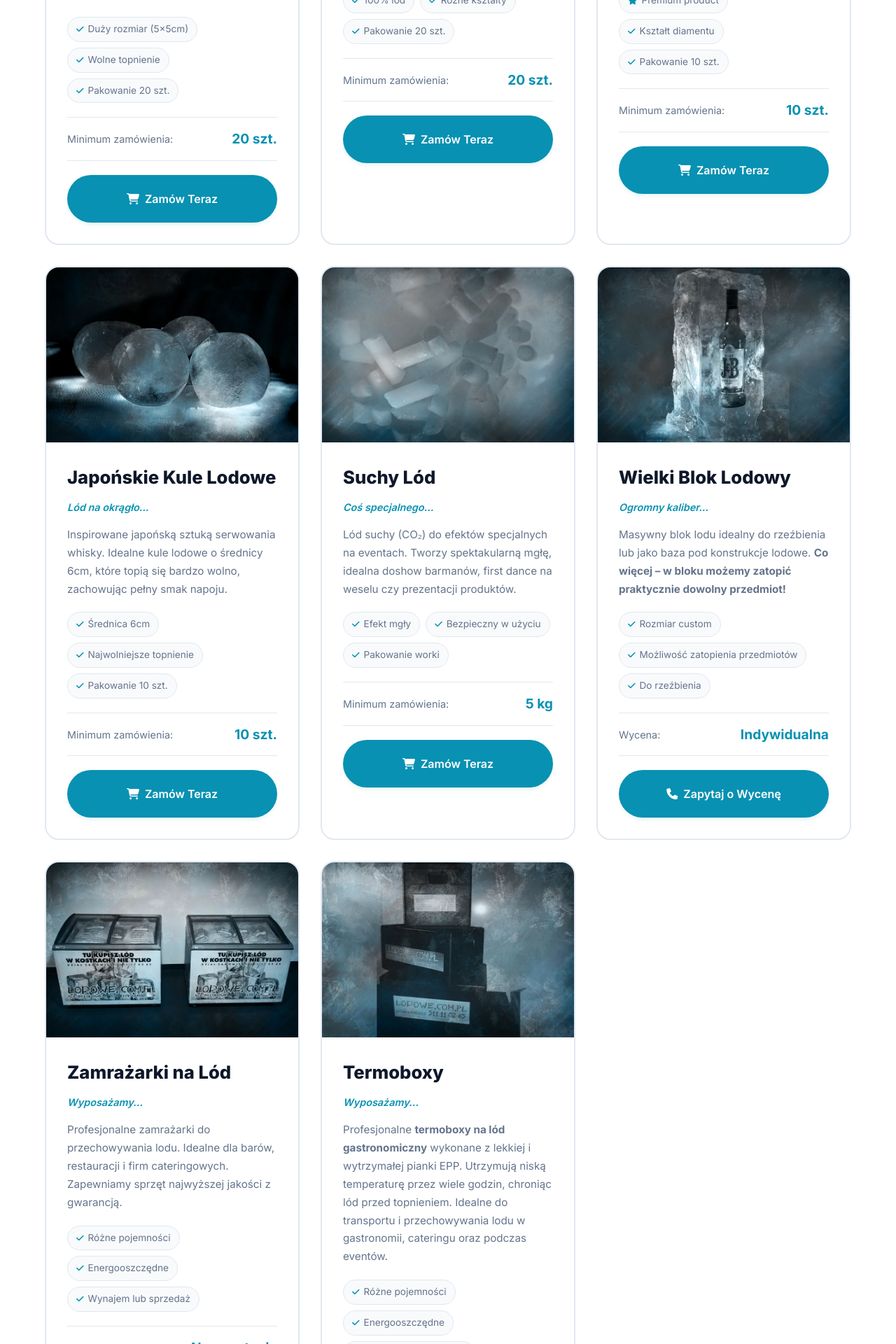
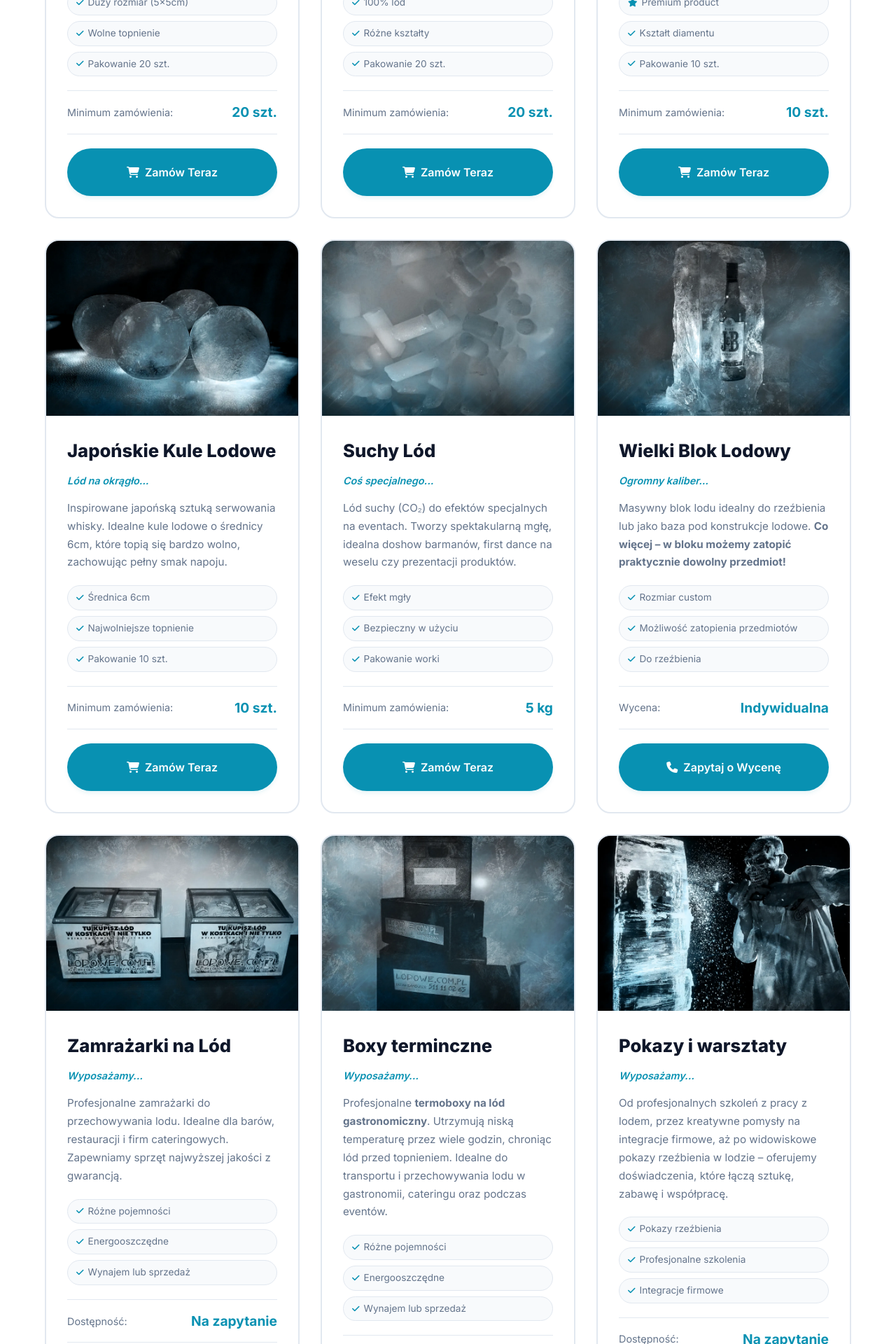
Before and after one commit to bdebinski/lodowe, a PHP site: page /uslugi/produkty-z-lodu.html in a window 1280 px wide. Shown: the part 2320-4240 px from the top of the page at 70% size. Run offline with PHP 8.4, Linux system fonts and the light colour scheme.

Commit message:
Fix buttons to bottom of service card

```diff
--- a/css/products-page.css
+++ b/css/products-page.css
@@ -24,6 +24,8 @@
     overflow: hidden;
     transition: all 0.3s ease;
     position: relative;
+    display: flex;
+    flex-direction: column;
 }
 
 .product-card:hover {
@@ -116,6 +118,8 @@
 
 .product-content {
     padding: 30px;
+    display: flex;
+    flex-direction: column;
 }
 
 .product-content h3 {
@@ -144,6 +148,7 @@
 .product-features {
     display: flex;
     flex-wrap: wrap;
+    flex-direction: column;
     gap: 8px;
     margin-bottom: 20px;
 }
@@ -189,6 +194,7 @@
 .btn-order {
     width: 100%;
     justify-content: center;
+    margin-top: auto;
 }
 
 /* Logistics Section */
--- a/css/style-ice-blue.css
+++ b/css/style-ice-blue.css
@@ -482,6 +482,7 @@ button {
     align-items: center;
     gap: var(--spacing-xs);
     transition: var(--transition-base);
+    /* margin-top: auto; */
 }
 
 .btn-link:hover {
@@ -655,6 +656,8 @@ section {
     padding: var(--spacing-xl);
     box-shadow: var(--shadow-md);
     transition: var(--transition-base);
+    display: flex;
+    flex-direction: column;
 }
 
 .service-card:hover {
@@ -674,7 +677,9 @@ section {
     font-size: 1.8rem;
     margin-bottom: var(--spacing-md);
 }
-
+.service-links {
+    margin-top: auto;
+}
 .service-title {
     font-size: 1.5rem;
     font-weight: 800;
--- a/uslugi/produkty-z-lodu.html
+++ b/uslugi/produkty-z-lodu.html
@@ -1,17 +1,21 @@
 <!DOCTYPE html>
 <html lang="pl">
+
 <head>
     <meta charset="UTF-8">
     <meta name="viewport" content="width=device-width, initial-scale=1.0">
-    <meta name="description" content="Produkty z lodu - kostki, lód kruszony, spiry lodowe, diamenty, japońskie kule, bloki lodowe i więcej. Profesjonalna produkcja lodu w Łodzi. ✓ Certyfikowana woda ✓ Dostawa">
-    <meta name="keywords" content="kostki lodu, lód kruszony, spiry lodowe, diamenty lodowe, japońskie kule, blok lodowy, suchy lód, produkty lodowe, Łódź">
+    <meta name="description"
+        content="Produkty z lodu - kostki, lód kruszony, spiry lodowe, diamenty, japońskie kule, bloki lodowe i więcej. Profesjonalna produkcja lodu w Łodzi. ✓ Certyfikowana woda ✓ Dostawa">
+    <meta name="keywords"
+        content="kostki lodu, lód kruszony, spiry lodowe, diamenty lodowe, japońskie kule, blok lodowy, suchy lód, produkty lodowe, Łódź">
 
     <title>Produkty z Lodu - Kostki, Spiry, Diamenty | Lodowe.com.pl</title>
 
     <!-- Google Fonts -->
     <link rel="preconnect" href="https://fonts.googleapis.com">
     <link rel="preconnect" href="https://fonts.gstatic.com" crossorigin>
-    <link href="https://fonts.googleapis.com/css2?family=Inter:wght@300;400;500;600;700;800;900&display=swap" rel="stylesheet">
+    <link href="https://fonts.googleapis.com/css2?family=Inter:wght@300;400;500;600;700;800;900&display=swap"
+        rel="stylesheet">
 
     <!-- Font Awesome -->
     <link rel="stylesheet" href="https://cdnjs.cloudflare.com/ajax/libs/font-awesome/6.4.0/css/all.min.css">
@@ -20,6 +24,7 @@
     <link rel="stylesheet" href="../css/service-page.css">
     <link rel="stylesheet" href="../css/products-page.css">
 </head>
+
 <body>
     <!-- Navigation Placeholder -->
     <div id="nav-placeholder"></div>
@@ -145,7 +150,7 @@
                         </div>
                     </div>
                     <div class="product-content">
-                        <h3>Spiry Lodowe z Wzorami</h3>
+                        <h3>Spiry Lodowe</h3>
                         <p class="product-tagline">Idealne dla barmana...</p>
                         <p class="product-description">
                             Najnowsza innowacja wśród barmanów! Lód w kształcie kolumny idealny do serwowania
@@ -175,7 +180,7 @@
                         </div>
                     </div>
                     <div class="product-content">
-                        <h3>Kostki Lodu XXL z Wzorami</h3>
+                        <h3>Kostki Lodu XXL</h3>
                         <p class="product-tagline">Nieco większy kaliber...</p>
                         <p class="product-description">
                             Duże kostki lodu idealne do whisky, rumu i innych alkoholi premium.
@@ -328,7 +333,8 @@
                         </p>
                         <div class="product-features">
                             <span class="feature-tag"><i class="fas fa-check"></i> Rozmiar custom</span>
-                            <span class="feature-tag"><i class="fas fa-check"></i> Możliwość zatopienia przedmiotów</span>
+                            <span class="feature-tag"><i class="fas fa-check"></i> Możliwość zatopienia
+                                przedmiotów</span>
                             <span class="feature-tag"><i class="fas fa-check"></i> Do rzeźbienia</span>
                         </div>
                         <div class="product-pricing">
@@ -370,19 +376,20 @@
                     </div>
                 </div>
 
-                 <!-- Product 11: Termoboxy -->
-                  <div class="product-card">
+                <!-- Product 11: Termoboxy -->
+                <div class="product-card">
                     <div class="product-image">
                         <div class="image-placeholder">
                             <img src="../static/images/products/termobox.webp" alt="" loading="lazy">
                         </div>
                     </div>
                     <div class="product-content">
-                        <h3>Termoboxy</h3>
+                        <h3>Boxy terminczne</h3>
                         <p class="product-tagline">Wyposażamy...</p>
                         <p class="product-description">
-                            Profesjonalne <strong>termoboxy na lód gastronomiczny</strong> wykonane z lekkiej i wytrzymałej pianki EPP.
-                            Utrzymują niską temperaturę przez wiele godzin, chroniąc lód przed topnieniem. Idealne do transportu i
+                            Profesjonalne <strong>termoboxy na lód gastronomiczny</strong>.
+                            Utrzymują niską temperaturę przez wiele godzin, chroniąc lód przed topnieniem. Idealne do
+                            transportu i
                             przechowywania lodu w gastronomii, cateringu oraz podczas eventów.
                         </p>
                         <div class="product-features">
@@ -398,10 +405,38 @@
                             <i class="fas fa-phone"></i> Zapytaj o Ofertę
                         </button>
                     </div>
+                </div>
+                <!-- Product 12: Warsztaty i pokazy -->
+                <div class="product-card">
+                    <div class="product-image">
+                        <div class="image-placeholder">
+                            <img src="../static/images/products/pokazy-lodowe.webp" alt="" loading="lazy">
+                        </div>
+                    </div>
+                    <div class="product-content">
+                        <h3>Pokazy i warsztaty</h3>
+                        <p class="product-tagline">Wyposażamy...</p>
+                        <p class="product-description">
+                            Od profesjonalnych szkoleń z pracy z lodem, przez kreatywne pomysły na integracje firmowe, aż po widowiskowe pokazy rzeźbienia w lodzie – oferujemy doświadczenia, które łączą sztukę, zabawę i współpracę.
+                        </p>
+                        <div class="product-features">
+                            <span class="feature-tag"><i class="fas fa-check"></i>Pokazy rzeźbienia</span>
+                            <span class="feature-tag"><i class="fas fa-check"></i>Profesjonalne szkolenia</span>
+                            <span class="feature-tag"><i class="fas fa-check"></i>Integracje firmowe</span>
+                        </div>
+                        <div class="product-pricing">
+                            <span class="price-label">Dostępność:</span>
+                            <span class="price-value">Na zapytanie</span>
+                        </div>
+                        <button class="btn btn-primary btn-order" data-product="Zamrażarki">
+                            <i class="fas fa-phone"></i> Zapytaj o Ofertę
+                        </button>
                     </div>
                 </div>
                 </div>
             </div>
+        </div>
+        </div>
         </div>
     </section>
 
@@ -616,7 +651,8 @@
 
                         <div class="form-group">
                             <label for="order-quantity">Ilość *</label>
-                            <input type="text" id="order-quantity" name="quantity" placeholder="np. 20 kg, 50 szt." required>
+                            <input type="text" id="order-quantity" name="quantity" placeholder="np. 20 kg, 50 szt."
+                                required>
                         </div>
 
                         <div class="form-group">
@@ -631,7 +667,8 @@
 
                         <div class="form-group">
                             <label for="order-notes">Dodatkowe uwagi</label>
-                            <textarea id="order-notes" name="notes" rows="3" placeholder="Opcjonalnie: szczególne wymagania, pytania..."></textarea>
+                            <textarea id="order-notes" name="notes" rows="3"
+                                placeholder="Opcjonalnie: szczególne wymagania, pytania..."></textarea>
                         </div>
 
                         <button type="submit" class="btn btn-primary btn-full">
@@ -687,4 +724,5 @@
     <script src="../js/script-ice-blue.js"></script>
     <script src="../js/products-page.js"></script>
 </body>
+
 </html>
```
Also changed, not shown: index.html (+26 -2 lines), static/images/products/pokazy-lodowe.webp (added).
